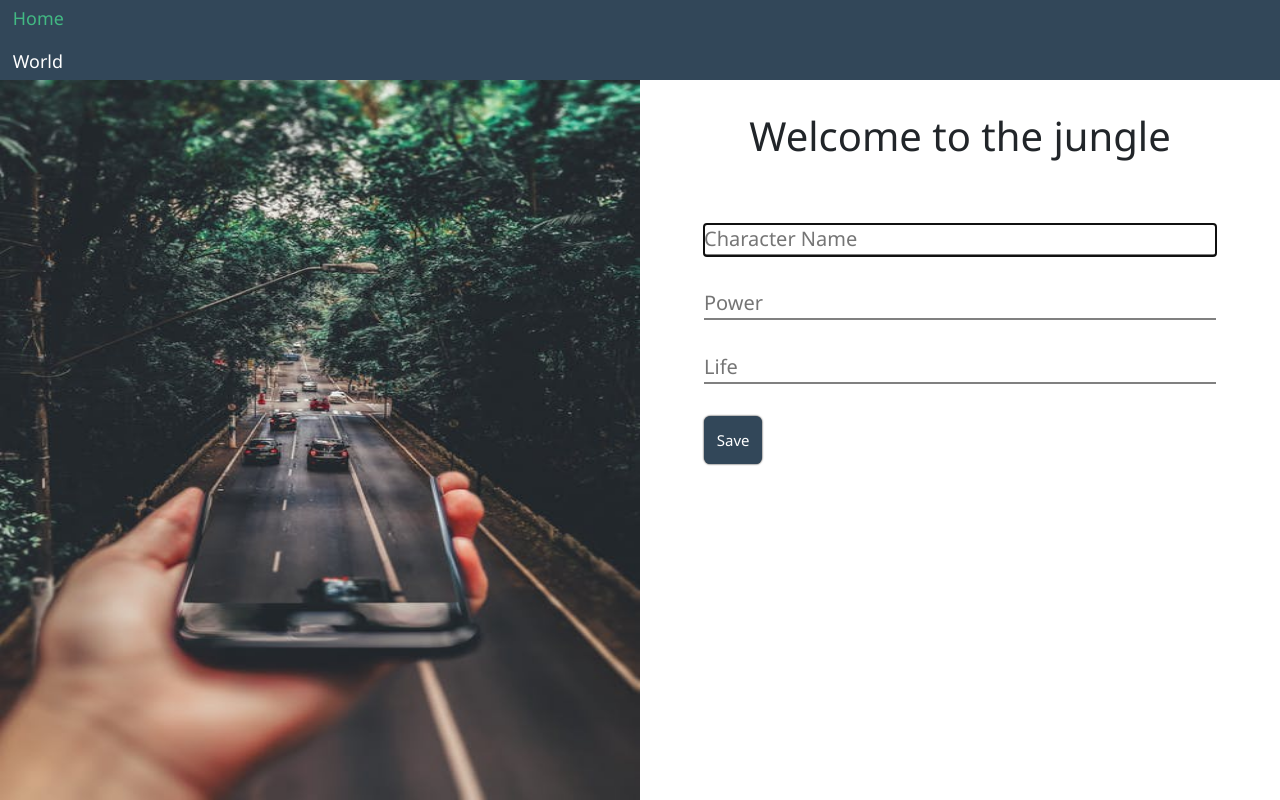
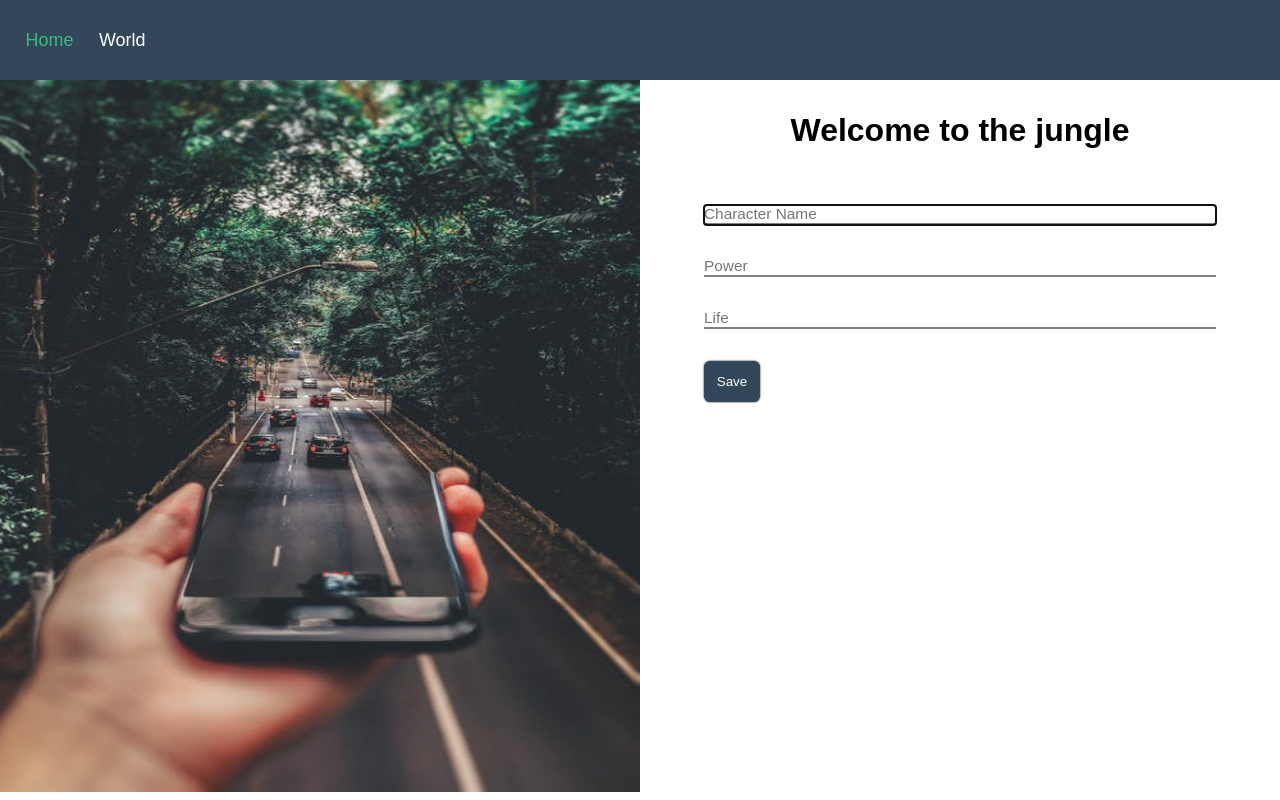
Before and after one commit to pho3niix/Crud-Mevn, a Vue app: page / in a window 1280 px wide. Built offline with nearby package versions, Linux system fonts and the light colour scheme.

Commit message:
detalles esteticos

```diff
--- a/public/index.html
+++ b/public/index.html
@@ -3,17 +3,8 @@
 <head>
     <meta charset="UTF-8">
     <title>Cargando...</title>
-    <link rel="stylesheet" href="https://bootswatch.com/4/flatly/bootstrap.min.css">
 </head>
 <body>
-    <style>
-        *{
-            font-family: 'Segoe UI', Tahoma, Geneva, Verdana, sans-serif;
-            padding: 0;
-            margin: 0;
-
-        }
-    </style>
     <div id="app">
         <noscript>
             <strong>We're sorry but mevn-crud doesn't work properly without JavaScript enabled. Please enable it to continue.</strong>
--- a/src/client/app.vue
+++ b/src/client/app.vue
@@ -1,27 +1,35 @@
 <template>
     <div id="app">
-        <div id="nav">
-            <ul class="navbar-nav mr-auto">
-                <li class="nav-item">
+        <nav id="nav">
+            <ul>
+                <li>
                 <router-link class="nav-link" to="/">Home</router-link>
                 </li>
-                <li class="nav-item">
+                <li>
                 <router-link class="nav-link" to="/world">World</router-link>
                 </li>
             </ul>
-        </div>
+        </nav>
     <router-view/>
     </div>
 </template>
 
 <script>
-
     export default {
 
     }
 </script>
 
-<style lang="scss" scoped>
+<style lang="scss">
+    *{
+        font-family: sans-serif;
+        margin: 0;
+        padding: 0;
+    }
+    input[type='button']{
+        cursor: pointer;
+    }
+
     #nav{
         height: 10vh;
         width: 100vw;
@@ -40,7 +48,7 @@
          ul{
              li{
                  float: left;
-                 margin-left: 1vw;
+                 margin-left: 2vw;
                  list-style: none;
                  font-size: 1.4vw;
              }
--- a/src/client/components/card.vue
+++ b/src/client/components/card.vue
@@ -1,5 +1,6 @@
 <template>
     <div class="card">
+        <div id="content">
             <p>Name: {{ name | capital}}
             <p>Power: {{ power | capital}}</p>
             <p>Life: {{ life | capital}}</p>
@@ -7,6 +8,7 @@
             <input type="button"
             v-on:click="delWorld()"
             id="del" value="Delete">
+        </div>
     </div>
 </template>
 
@@ -53,27 +55,40 @@
 
 <style lang="scss" scoped>
 
+    $size: 16px;
+
     .card{
-        display: inline-block;
         border-radius: 1vw;
         padding: .5vw;
-        width: 20vw;
-        height: 23vh;
+        width: 19vw;
+        height: 18vh;
         background-color: #324759;
         color: white;
-        // margin-right: 2vw;
         margin-left: 2vw;
         margin-top: 2vh;
         box-shadow: 0 0 2px black;
+        #content{
+            width: 100%;
+            height: 100%;
+        }
+
+        p{
+            font-size: $size;
+            margin-top: 1vh;
+            margin-bottom: 1vh;
+            margin-left: 1.3vw;
+        }
 
         #edit, #del{
             background-color: #24A65C;
             border: none;
             width: 8vw;
+            height: 4vh;
+            font-size: $size;
             margin-left: 1vw;
             color: white;
             border-radius: 1vw;
-            box-shadow: 0 0 2px black;
+            box-shadow: 0 0 .5vh black;
         }
     }
 
--- a/src/client/components/editModal.vue
+++ b/src/client/components/editModal.vue
@@ -24,6 +24,14 @@
             life: Number,
             id: String
         },
+        data(){
+            return{
+                names: this.name,
+                powers: this.power,
+                lifes: this.life,
+                ids: this.id
+            }
+        },
         methods:{
             close() {
                 this.$emit('close');
@@ -36,17 +44,22 @@
                     life: this.life
                 })
                 .then(()=>{
-                    this.$store.dispatch('getWorld')
+                    this.$store.dispatch('getWorld');
                 })
             }
         },
         mounted(){
             this.$refs.first.focus();
+        },
+        computed(){
+
         }
     }
 </script>
 
 <style lang="scss" scoped>
+
+    $size: 16px;
 
     .edit{
         position: fixed;
@@ -67,7 +80,7 @@
         border-radius: 1vw;
         padding: .5vw;
         width: 20vw;
-        height: 25vh;
+        height: 26vh;
         background-color: #324759;
         color: white;
         margin-left: 2vw;
@@ -76,8 +89,12 @@
 
         .item{
             width: 87.8%;
+            height: 4vh;
+            border-radius: 1vw;
+            text-indent: 1vw;
             margin: 1vh;
             margin-left: 2.4vh;
+            font-size: $size;
         }
 
         .item:nth-child(4){
@@ -87,11 +104,16 @@
         #edit, #save{
             background-color: #24A65C;
             border: none;
-            width: 8vw;
+            width: 8.2vw;
+            height: 4vh;
+            font-size: $size;
             margin-left: 1vw;
             color: white;
             border-radius: 1vw;
-            box-shadow: 0 0 2px black;
+            box-shadow: 0 0 .5vh black;
+        }
+        #edit{
+            margin-left: 1.4vw;
         }
     }
 </style>
--- a/src/client/views/NewMario.vue
+++ b/src/client/views/NewMario.vue
@@ -4,7 +4,7 @@
             <img src="../assets/way.jpeg" alt="super">
         </div>
         <div id="form">
-            <h2 id="titulo">{{ msg }}</h2>
+            <h1 id="titulo">{{ msg }}</h1>
             <div id="forma">
                 <input ref="first" v-on:keyup.enter="enviar()" v-model="char" type="text" name="nick" id="character" placeholder="Character Name"><br>
                 <input v-on:keyup.enter="enviar()" v-model="power" type="text"
@@ -60,10 +60,11 @@
 
 <style lang="scss" scoped>
     $altura: 90vh;
+    $ancho: 50vw;
 
     .insert{
         display: flex;
-        width: 100%;
+        width: 100vw;
         height: $altura;
 
         input[type="text"]{
@@ -73,18 +74,20 @@
             text-decoration: none;
             border: none;
             border-bottom: 2px solid gray;
-            font-size: 2.5vh;
+            font-size: 1.2vw;
         }
 
         #image, #form{
-            width: 50%;
-            height: 100%;
+            width: $ancho;
+            height: $altura;
         }
 
         #image{
             img{
-                width: 100%;
-                height: 100%;
+                width: $ancho;
+                height: 89vh;
+                margin: 0;
+                padding: 0;
             }
         }
 
--- a/src/client/views/World.vue
+++ b/src/client/views/World.vue
@@ -1,7 +1,7 @@
 <template>
     <div class="world">
         <div id="title">
-            <h2>Mario Universe</h2>
+            <h1>Mario Universe</h1>
         </div>
         <div id="content">
             <div id="deck">
@@ -72,10 +72,13 @@
         display: flex;
         width: 100vw;
         height: 90vh;
-        flex-wrap: wrap;
+        flex-direction: column;
         position: relative;
         justify-content: center;
-        flex-direction: row;
+
+        h1{
+            font-size: 2.5vw;
+        }
 
         #title{
             width: 100vw;
```
Lines whose indentation alone changed are shown as unchanged.
